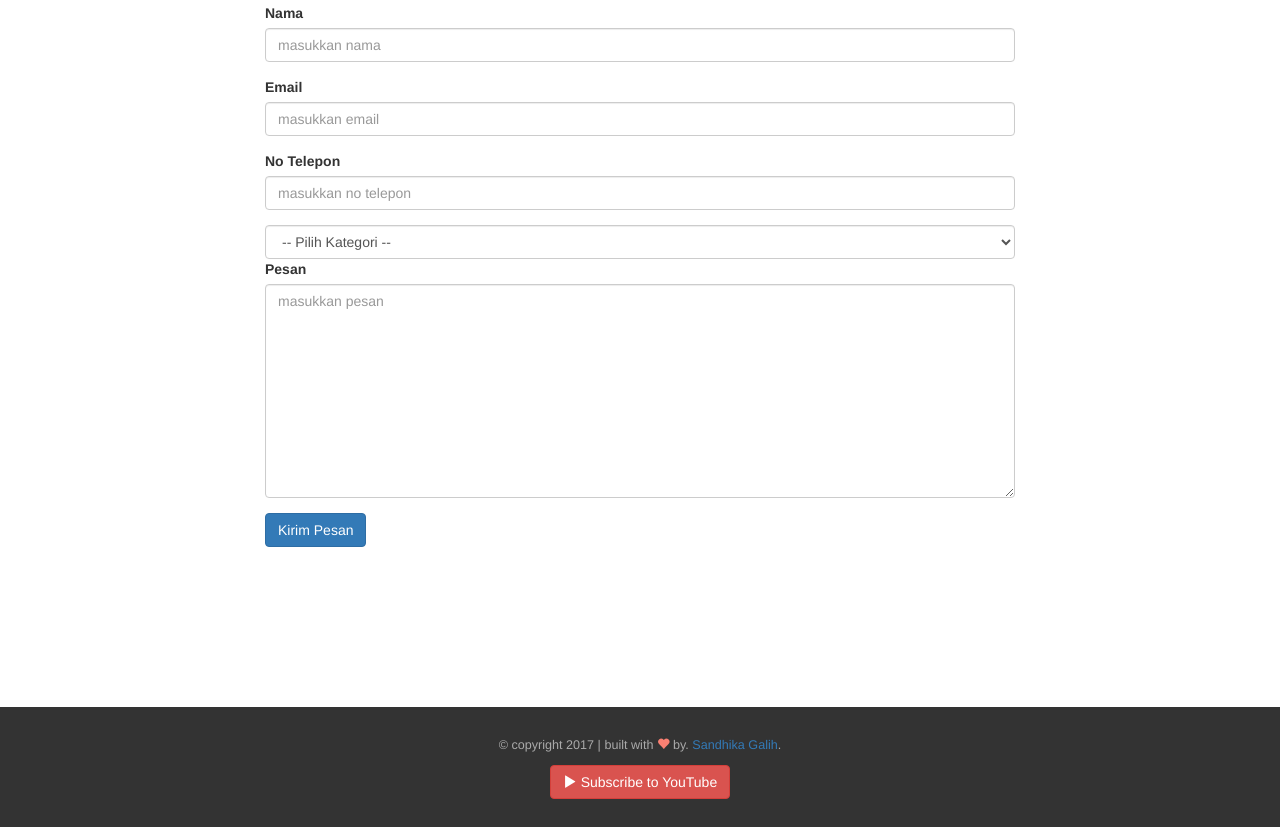
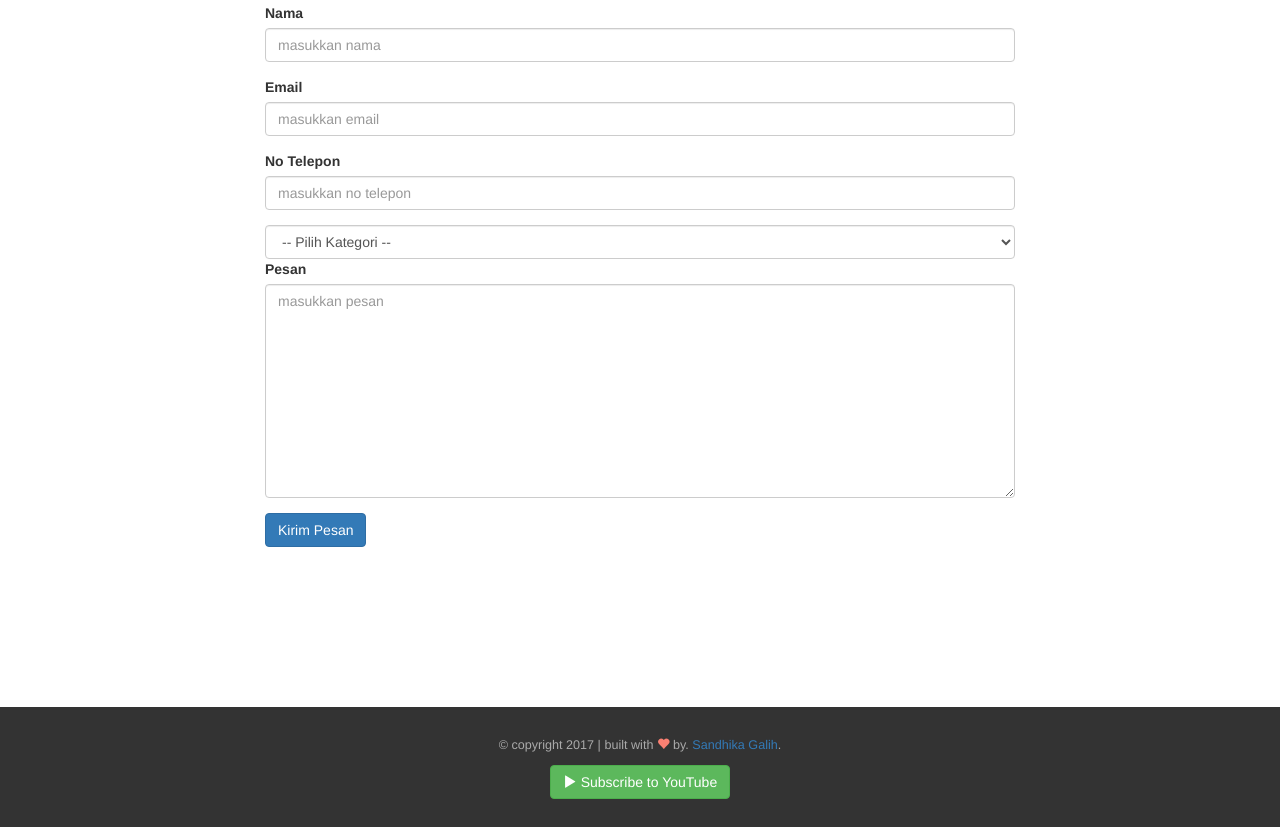
Before and after one commit to putrahyt/web-parallax, a plain HTML site: page index.html in a window 1280 px wide. Shown: the part 1914-2741 px from the top of the page. Drawn offline with Linux system fonts and the light colour scheme.

Commit message:
mengubah warna tombol

```diff
--- a/index.html
+++ b/index.html
@@ -181,7 +181,7 @@
         </div>
         <div class="row">
           <div class="col-sm-12">
-            <a href="http://youtube.com/webprogrammingunpas" class="btn btn-danger"><i class="glyphicon glyphicon-play"></i> Subscribe to YouTube</a>
+            <a href="http://youtube.com/webprogrammingunpas" class="btn btn-success"><i class="glyphicon glyphicon-play"></i> Subscribe to YouTube</a>
           </div>
         </div>
       </div>
```
